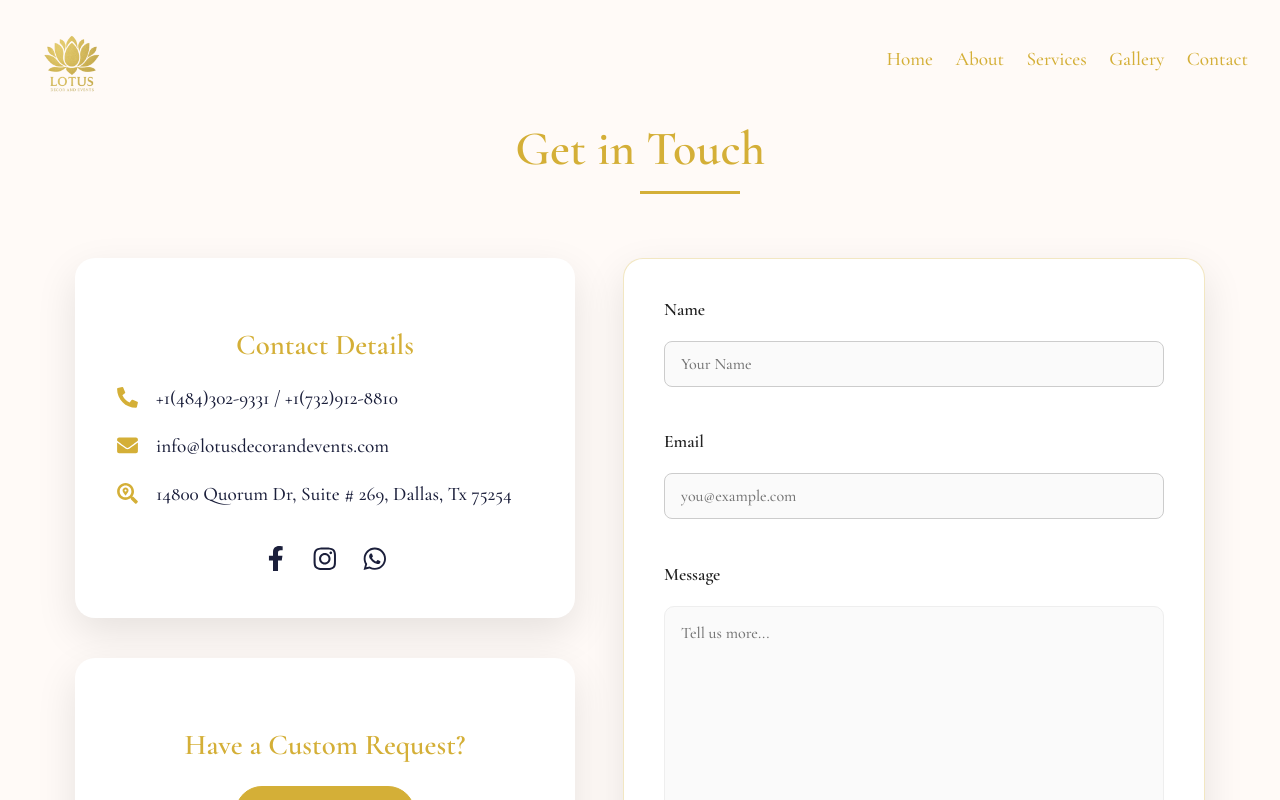
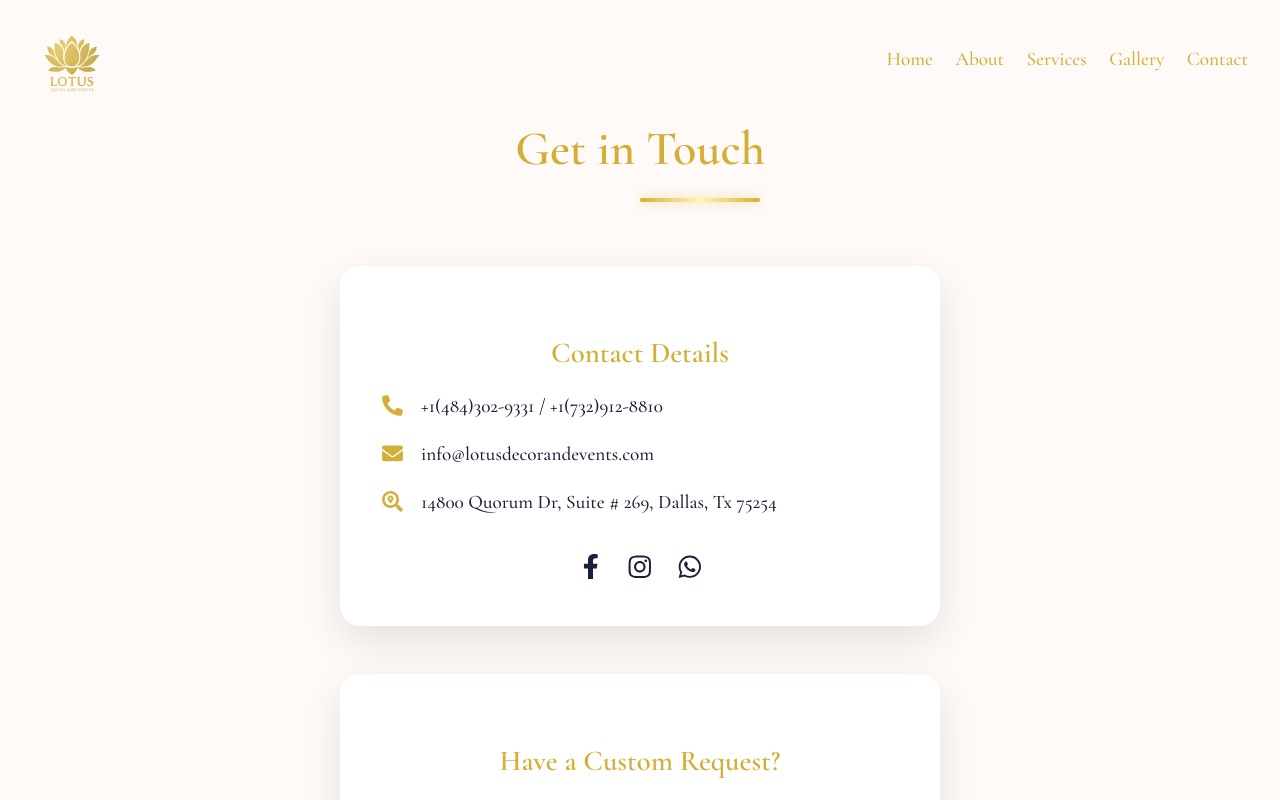
Before and after one commit to lotusdecor/ldecor_frontend, a React (Vite) app: page /contact in a window 1280 px wide. Shown: the top 800 px of the page. Built offline with nearby package versions, Linux system fonts and the light colour scheme.

Commit message:
contact page changes

```diff
--- a/src/pages/Contact.jsx
+++ b/src/pages/Contact.jsx
@@ -27,14 +27,6 @@ const ANIMATION_VARIANTS = {
       y: 0,
       opacity: 1,
       transition: { type: "spring", stiffness: 120, damping: 15 }
-    }
-  },
-  floating: {
-    y: [0, -10, 0],
-    transition: {
-      duration: 5,
-      repeat: Infinity,
-      ease: "easeInOut"
     }
   }
 };
@@ -75,41 +67,26 @@ const Contact = memo(() => {
       </motion.h2>
 
       <motion.div
-        className="contact-container"
+        className="contact-center-wrapper"
         variants={ANIMATION_VARIANTS.container}
         initial="hidden"
         animate="visible"
-        layout
       >
-        {/* Left Column */}
-        <div className="contact-left-column">
-          {/* Contact Details */}
         <motion.div
           className="contact-card"
           variants={ANIMATION_VARIANTS.item}
-            whileHover={{
-              y: -4,
-              boxShadow: "0 12px 24px rgba(0,0,0,0.1)"
-            }}
+          whileHover={{ y: -4, boxShadow: "0 12px 24px rgba(0,0,0,0.1)" }}
         >
           <motion.h3>Contact Details</motion.h3>
           <div className="contact-info">
             {CONTACT_INFO.map((info, index) => (
-                <motion.p
-                  key={index}
-                  whileTap={{ scale: 0.98 }}
-                >
+              <motion.p key={index} whileTap={{ scale: 0.98 }}>
                 {info.icon} {info.text}
               </motion.p>
             ))}
           </div>
 
-            <motion.div
-              className="social-links"
-              initial={false}
-              animate={{ opacity: 1 }}
-              transition={{ delay: 0.5 }}
-            >
+          <motion.div className="social-links" animate={{ opacity: 1 }} transition={{ delay: 0.5 }}>
             {SOCIAL_LINKS.map((link, index) => (
               <motion.a
                 key={index}
@@ -125,7 +102,6 @@ const Contact = memo(() => {
           </motion.div>
         </motion.div>
 
-          {/* Inquiry Button */}
         <motion.div
           className="inquiry-button-card"
           variants={ANIMATION_VARIANTS.item}
@@ -142,46 +118,6 @@ const Contact = memo(() => {
               Submit Your Inquiry
             </a>
           </div>
-
-          </motion.div>
-        </div>
-
-        {/* Right Column - Form */}
-        <motion.div
-          className="form-card"
-          variants={ANIMATION_VARIANTS.item}
-          animate={ANIMATION_VARIANTS.floating}
-          whileHover={{ y: -3 }}
-        >
-          <form className="contact-form">
-            {['Name', 'Email', 'Message'].map((field) => (
-              <motion.div
-                key={field}
-                className="form-group"
-                whileTap={{ scale: 0.98 }}
-              >
-                <label>{field}</label>
-                {field === 'Message' ? (
-                  <textarea rows="4" placeholder="Tell us more..." required />
-                ) : (
-                  <input
-                    type={field === 'Email' ? 'email' : 'text'}
-                    placeholder={field === 'Email' ? 'you@example.com' : 'Your Name'}
-                    required
-                  />
-                )}
-              </motion.div>
-            ))}
-
-            <motion.button
-              type="submit"
-              className="contactshine-btn"
-              whileHover={{ scale: 1.05 }}
-              whileTap={{ scale: 0.95 }}
-            >
-              Send Message
-            </motion.button>
-          </form>
         </motion.div>
       </motion.div>
     </motion.div>
--- a/src/styles/About.css
+++ b/src/styles/About.css
@@ -11,11 +11,10 @@
   height: 100vh;
   display: flex;
   align-items: center;
-  justify-content: center;
+  justify-content: flex-end;
   background-size: cover;
   background-position: center;
   background-repeat: no-repeat;
-  background-image: url('../assets/lotus_about6.jpeg');
 }
 
 .about-hero-section::before {
@@ -32,40 +31,40 @@
 .about-hero-overlay {
   position: relative;
   z-index: 2;
-  padding: 3rem 4rem;
-  text-align: right;
+  padding: 3rem 7rem 3rem 3rem;
+  width: 100%;
+  display: flex;
+  justify-content: flex-end;
 }
 
-.about-hero-overlay h1 {
-  font-size: 3.2rem;
-  margin-bottom: 1rem;
-  font-weight: bold;
-  color: #ffc400;
-  position: relative;
-  padding-bottom: 1rem;
-  display: block;
-  margin-left: auto;
-  margin-right: 0;
+.about-heading-wrapper {
   text-align: right;
+  max-width: 600px;
 }
 
+.about-heading {
+  font-size: 3.5rem;
+  font-weight: bold;
+  color: #edc74b;
+  position: relative;
+  padding-bottom: 1.2rem;
+  display: inline-block;
+}
 
-
-.title-underline {
+.about-heading::after {
+  content: "";
   position: absolute;
   bottom: 0;
-  left: 0;
-  width: 100%;
-  height: 3px;
-  background: #d4af37;
-  transform-origin: left center;
+  left: 50%;
+  transform: translateX(-50%);
+  height: 4px;
+  width: 70px;
+  background: linear-gradient(90deg, #d4af37, #ffd700, #fff3b0);
+  border-radius: 2px;
+  background-size: 200% auto;
+  animation: shimmer-left 2s infinite linear;
 }
 
-.about-hero-overlay p {
-  font-size: 1.5rem;
-  color: #ffffff;
-  font-weight: 500;
-}
 
 /* Description */
 .about-description {
@@ -110,26 +109,26 @@
 .founder-image {
   position: relative;
   flex: 1;
-  max-width: 400px;
+  max-width: 250px; /* 💡 Reduced from 400px */
   border-radius: 10px;
 }
 
 .founder-image img {
   width: 100%;
   border-radius: 10px;
-  box-shadow: 0 10px 40px rgba(0, 0, 0, 0.15);
+  box-shadow: 0 8px 30px rgba(0, 0, 0, 0.12);
   object-fit: cover;
 }
 
-/* ⬇️ Updated: Subtle, smaller frame */
+/* Smaller, Subtle Frame */
 .founder-image.framed::before {
   content: "";
   position: absolute;
-  top: -10px;
-  left: -10px;
+  top: -6px;
+  left: -6px;
   width: 100%;
   height: 100%;
-  border: 2px solid #d4af37;
+  border: 1.5px solid #d4af37;
   border-radius: 10px;
   z-index: -1;
   transform: rotate(-1.5deg);
@@ -137,7 +136,7 @@
 
 .founder-card:last-child .founder-image.framed::before {
   left: auto;
-  right: -8px;
+  right: -6px;
   transform: rotate(1.5deg);
 }
 
@@ -159,19 +158,32 @@
   margin-bottom: 1rem;
 }
 
-/* Responsive Design */
+/* Responsive */
 @media (max-width: 768px) {
   .about-hero-overlay {
     padding: 2rem;
+    justify-content: center;
   }
 
-  .about-hero-overlay h1 {
+  .about-heading-wrapper {
+    text-align: center;
+  }
+
+  .about-heading {
     font-size: 2.4rem;
-    margin-left: 0;
+  }
+
+  .about-heading::after {
+    left: 50%;
+    transform: translateX(-50%);
   }
 
   .founder-card {
     flex-direction: column;
+  }
+
+  .founder-image {
+    max-width: 180px; /* Even smaller on mobile */
   }
 
   .founder-image.framed::before {
--- a/src/styles/Contact.css
+++ b/src/styles/Contact.css
@@ -19,59 +19,60 @@
   margin-bottom: 4rem;
   font-weight: 600;
   position: relative;
-  padding-bottom: 1rem;
+  padding-bottom: 1.5rem;
 }
 
+/* Decorative Underline */
 .title-underline {
   position: absolute;
   bottom: 0;
   left: 50%;
   transform: translateX(-50%);
-  width: 100px;
-  height: 3px;
-  background: #d4af37;
-  transform-origin: left;
+  width: 120px;
+  height: 4px;
+  background: linear-gradient(to right, #d4af37, #fff5b7, #d4af37);
+  border-radius: 2px;
+  box-shadow: 0 0 10px rgba(212, 175, 55, 0.4);
+  animation: pulse-glow 2s infinite ease-in-out;
 }
 
-/* Main Container */
-.contact-container {
-  display: flex;
-  gap: 3rem;
-  justify-content: center;
-  align-items: flex-start;
-  max-width: 1300px;
-  width: 100%;
+@keyframes pulse-glow {
+  0% {
+    box-shadow: 0 0 10px rgba(212, 175, 55, 0.4);
+  }
+  50% {
+    box-shadow: 0 0 15px rgba(212, 175, 55, 0.8);
+  }
+  100% {
+    box-shadow: 0 0 10px rgba(212, 175, 55, 0.4);
+  }
 }
 
-/* Columns */
-.contact-left-column {
-  flex: 1;
+/* Center Wrapper */
+.contact-center-wrapper {
   display: flex;
   flex-direction: column;
-  gap: 2.5rem;
-  min-width: 350px;
-  max-width: 500px;
+  align-items: center;
+  gap: 3rem;
+  max-width: 550px;
+  width: 100%;
+  margin: auto;
 }
 
-/* Cards */
+/* Contact Card & Inquiry Button */
 .contact-card,
-.form-card,
 .inquiry-button-card {
   background: white;
   border-radius: 20px;
   box-shadow: 0 15px 40px rgba(0,0,0,0.1);
   padding: 2.5rem;
   transition: all 0.4s ease;
+  max-width: 520px;
+  width: 100%;
 }
 
-.inquiry-btn-wrapper {
-  display: flex;
-  justify-content: center;
-  align-items: center;
-}
-
+/* Headings */
 .contact-card h3,
-.form-card h3,
 .inquiry-button-card h3 {
   font-size: 1.8rem;
   color: #d4af37;
@@ -110,58 +111,14 @@
   transition: all 0.3s ease;
 }
 
-/* Form Card */
-.form-card {
-  flex: 1;
-  min-width: 350px;
-  max-width: 500px;
-  border: 1px solid rgba(212, 175, 55, 0.3);
+/* Inquiry Button */
+.inquiry-btn-wrapper {
+  display: flex;
+  justify-content: center;
+  align-items: center;
 }
 
-/* Contact Form */
-.contact-form {
-  display: flex;
-  flex-direction: column;
-  gap: 1.8rem;
-}
-
-.form-group {
-  display: flex;
-  flex-direction: column;
-  gap: 0.8rem;
-}
-
-.contact-form label {
-  font-size: 1.1rem;
-  color: #1b1f3b;
-  font-weight: 500;
-}
-
-.contact-form input,
-.contact-form textarea {
-  padding: 1rem;
-  border: 1px solid #eee;
-  border-radius: 10px;
-  font-size: 1rem;
-  font-family: 'Cormorant Garamond', serif;
-  transition: all 0.3s ease;
-  background: #fafafa;
-}
-
-.contact-form input:focus,
-.contact-form textarea:focus {
-  border-color: #d4af37;
-  background: white;
-  box-shadow: 0 0 0 3px rgba(212, 175, 55, 0.1);
-  outline: none;
-}
-
-.contact-form textarea {
-  resize: vertical;
-  min-height: 180px;
-}
-
-/* Shine Button */
+/* Shine Button Style */
 .contactshine-btn {
   font-family: 'Cormorant Garamond', serif;
   display: inline-block;
@@ -201,19 +158,6 @@
 }
 
 /* Responsive */
-@media (max-width: 1200px) {
-  .contact-container {
-    flex-direction: column;
-    align-items: center;
-  }
-
-  .contact-left-column,
-  .form-card {
-    width: 100%;
-    max-width: 600px;
-  }
-}
-
 @media (max-width: 768px) {
   .contact-page {
     padding: 4rem 1.5rem;
@@ -225,9 +169,14 @@
   }
 
   .contact-card,
-  .form-card,
   .inquiry-button-card {
     padding: 2rem;
+    max-width: 100%;
+  }
+
+  .contact-center-wrapper {
+    padding: 0 1rem;
+    max-width: 90%;
   }
 }
 
@@ -237,7 +186,6 @@
   }
 
   .contact-card h3,
-  .form-card h3,
   .inquiry-button-card h3 {
     font-size: 1.6rem;
   }
--- a/src/styles/Home.css
+++ b/src/styles/Home.css
@@ -113,7 +113,7 @@ body {
   font-size: 2.2rem;
   font-family: 'Cormorant Garamond', serif;
   font-weight: 600;
-  margin-bottom: 1.5rem;
+  margin-bottom: 3rem;
   line-height: 1.35;
   letter-spacing: 0.4px;
   color: var(--text-color);
@@ -131,7 +131,7 @@ body {
   background-clip: text;
   -webkit-background-clip: text;
   text-shadow: none;
-  margin-bottom: 2.5rem;
+  margin-bottom: 1.5rem;
   animation: slideFade 1.2s ease forwards;
   opacity: 0;
   transform: translateY(15px);
```
Also changed, not shown: src/pages/About.jsx (+51 -31 lines), 2 other files (tests, documents, lock files or other folders). Lines whose indentation alone changed are shown as unchanged.
